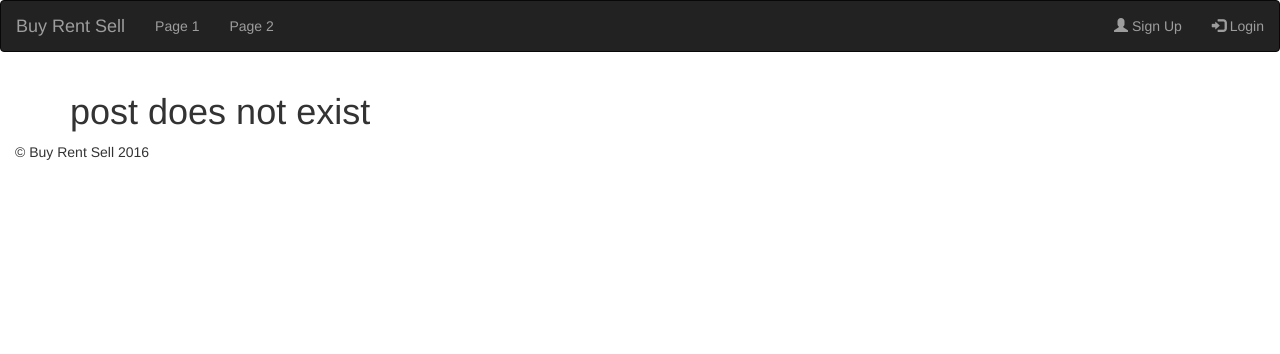
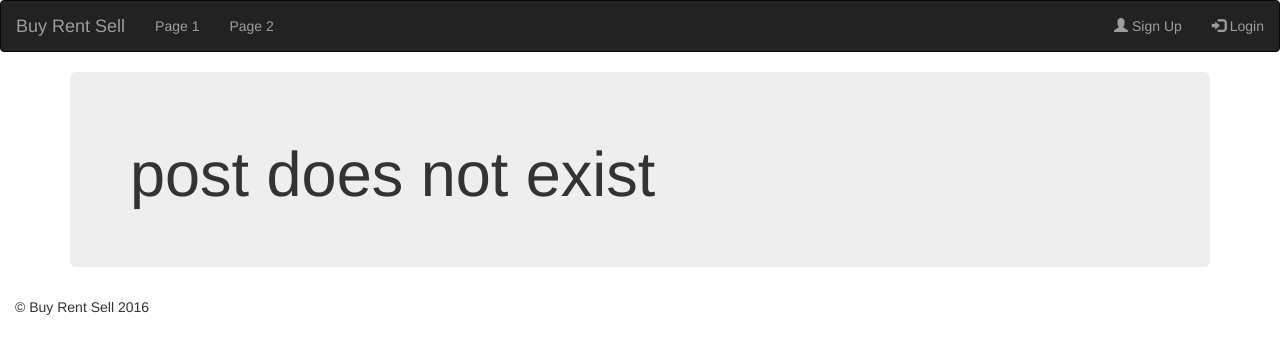
Before and after one commit to mhendri/buyrentsell, a Flask app: page /item/1 in a window 1280 px wide. Shown: the top 354 px of the page. Run offline with Flask 2, Linux system fonts and the light colour scheme; data that the repository does not hold is empty; some libraries are stand-ins or nearby versions.

```diff
--- a/templates/item.html
+++ b/templates/item.html
@@ -1,7 +1,7 @@
 {% extends "base.html" %}
 {% block content %}
+  <div style="overflow: auto" class="jumbotron">
     {% if item.userid %}
-  <div style="overflow: auto" class="jumbotron">
     <h1>{{ item.title }}</h1>
     <h2>Posted by: {{ item.userid }}</h2>
     <h2>{{ item.price }}</h2>
@@ -14,11 +14,8 @@
     <form action="/item/{{ item.id }}" method="POST" id="buyItem">
       <button style ="float:left" type="submit" id="buyItem" class="btn btn-lg btn-primary btn-block">Buy Now</button>
     </form>
-
-
     {% else %}
     <h1>post does not exist</h1>
     {% endif %}
   </div>
-
 {% endblock %}
```
Lines whose indentation alone changed are shown as unchanged.
